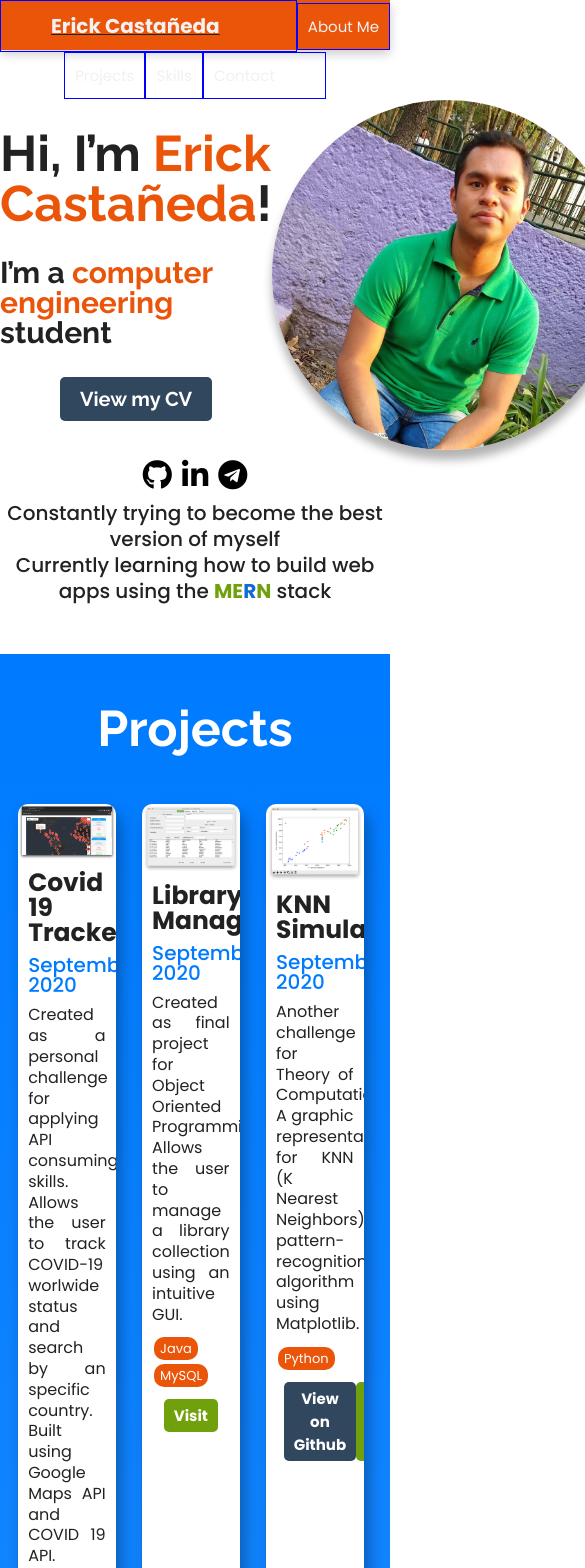
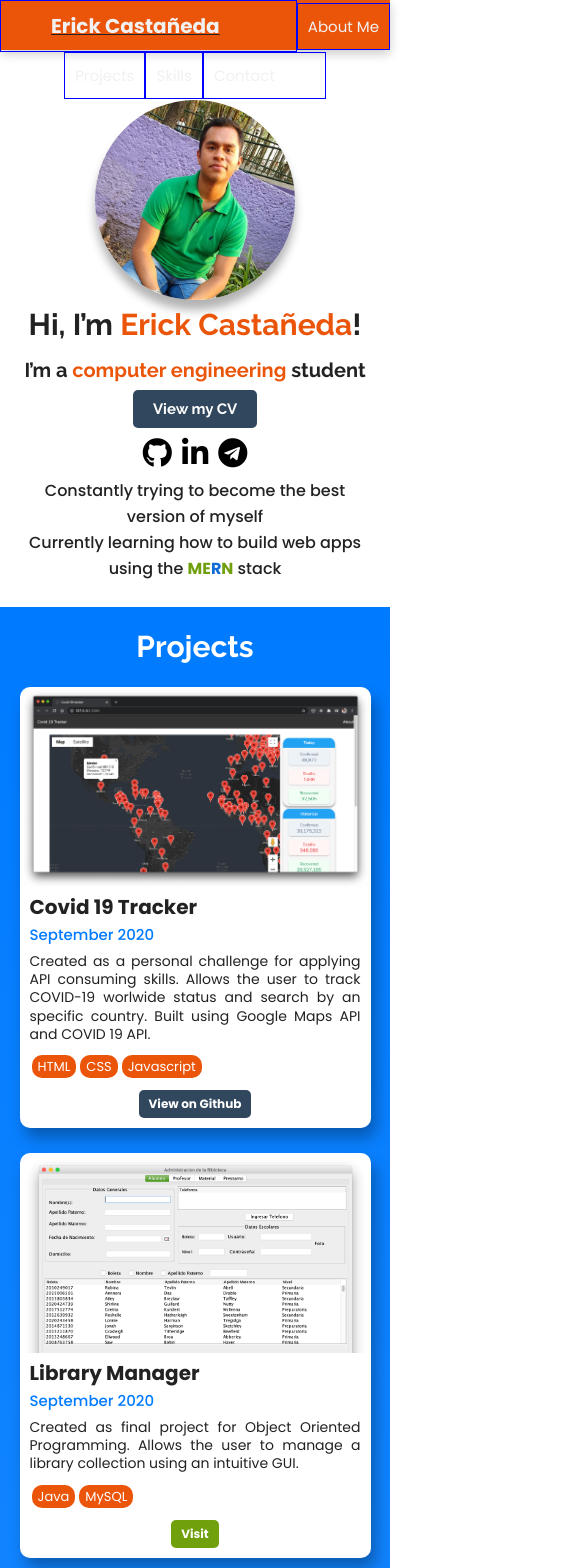
Before and after one commit to erickcm2k/newProjectPortfolio, a React (Create React App) app in the folder portfolio/: page / in a window 390 px wide. Shown: the top 1568 px of the page, 585 px wide, since content can reach past the window. Built offline with nearby package versions, Linux system fonts and the light colour scheme.

Commit message:
adding some media queries to the project

```diff
--- a/portfolio/package.json
+++ b/portfolio/package.json
@@ -8,7 +8,8 @@
     "@testing-library/user-event": "^7.2.1",
     "react": "^16.13.1",
     "react-dom": "^16.13.1",
-    "react-scripts": "3.4.3"
+    "react-scripts": "3.4.3",
+    "sass": "^1.29.0"
   },
   "scripts": {
     "start": "react-scripts start",
--- /dev/null
+++ b/portfolio/src/Components/Container/Container.js
@@ -0,0 +1,11 @@
+import React from "react";
+import classes from "./Container.module.scss";
+const Container = ({ children, ...props }) => {
+  return (
+    <div className={classes.container} {...props}>
+      {children}
+    </div>
+  );
+};
+
+export default Container;
--- /dev/null
+++ b/portfolio/src/Components/Container/Container.module.scss
@@ -0,0 +1,7 @@
+.container {
+    // display: flex;
+    // flex-direction: column;
+  margin: 0 auto;
+  width: 90%;
+  max-width: 125rem;
+}
--- a/portfolio/src/Components/Hero/Hero.css
+++ b/portfolio/src/Components/Hero/Hero.css
@@ -1,6 +1,6 @@
 .hero {
   padding-top: 10rem;
-  padding-bottom: 5rem;
+  margin-bottom: 5rem;
 }
 
 /* Main container for about-me and description */
@@ -17,7 +17,7 @@
   flex-direction: column;
   justify-content: space-evenly;
   align-items: center;
-  /* border: 1px solid red; */
+  text-align: center;
   font-family: "Raleway", sans-serif;
 }
 
@@ -109,3 +109,52 @@
   font-weight: bold;
   color: #106bd6;
 }
+
+@media screen and (max-width: 1024px) {
+}
+@media screen and (max-width: 768px) {
+  .hero-container {
+    flex-direction: column;
+  }
+
+  .picture {
+    order: 1;
+    height: 30rem;
+    width: 30rem;
+  }
+
+  .about-me {
+    order: 2;
+  }
+
+  .about-me--name {
+    font-size: 3rem;
+    margin: 1rem 0;
+  }
+  .about-me--whatiam {
+    font-size: 2rem;
+    margin: 1rem 0;
+  }
+
+  .about-me--button {
+    font-size: 1.5rem;
+  }
+}
+
+@media screen and (max-width: 480px) {
+  .picture {
+    height: 20rem;
+    width: 20rem;
+  }
+
+  .message {
+    font-size: 1.6rem;
+  }
+
+  .hero {
+    margin-bottom: 2.5rem;
+  }
+}
+
+@media screen and (max-width: 320px) {
+}
--- a/portfolio/src/Components/ProjectSection/ProjectCardContainer/ProjectCard/ProjectCard.js
+++ b/portfolio/src/Components/ProjectSection/ProjectCardContainer/ProjectCard/ProjectCard.js
@@ -1,5 +1,5 @@
 import React from "react";
-import classes from "./ProjectCard.module.css";
+import classes from "./ProjectCard.module.scss";
 
 const ProjectCard = (props) => {
   const btnClick = (url) => {
--- a/portfolio/src/Components/ProjectSection/ProjectCardContainer/ProjectCard/ProjectCard.module.css
+++ b/portfolio/src/Components/ProjectSection/ProjectCardContainer/ProjectCard/ProjectCard.module.scss
@@ -74,7 +74,6 @@
   align-self: center;
   justify-content: space-evenly;
   flex-direction: row;
-
 }
 
 .githubButton {
@@ -107,3 +106,47 @@
 .visitButton:hover {
   box-shadow: 0rem 0.5rem 1rem rgba(0, 0, 0, 0.3);
 }
+
+@media screen and (max-width: 1024px) {
+
+  .projectName {
+    font-size: 2rem;
+  }
+
+  .date {
+    font-size: 1.5rem;
+  }
+
+  .description {
+    font-size: 1.4rem;
+  }
+
+  .buttonContainer {
+    margin-top: 1rem;
+  }
+
+  .githubButton {
+    font-size: 1.2rem;
+  }
+
+  .visitButton {
+    font-size: 1.2rem;
+  }
+}
+
+@media screen and (max-width: 768px) {
+  .card {
+    width: 45%;
+    margin-right: 0.5rem;
+  }
+}
+
+@media screen and (max-width: 480px) {
+  .card {
+    width: 100%;
+    margin-right: 0;
+  }
+}
+
+@media screen and (max-width: 320px) {
+}
--- a/portfolio/src/Components/ProjectSection/ProjectCardContainer/ProjectCardContainer.module.css
+++ b/portfolio/src/Components/ProjectSection/ProjectCardContainer/ProjectCardContainer.module.css
@@ -2,6 +2,13 @@
   display: flex;
   flex-wrap: wrap;
   justify-content: space-evenly;
-  padding-top: 5rem;
+  margin-top: 5rem;
   padding-bottom: 5rem;
 }
+
+@media screen and (max-width: 480px) {
+  .projectSection {
+    margin-top: 2.5rem;
+    padding-bottom: 2.5rem;
+  }
+}
--- a/portfolio/src/Components/ProjectSection/ProjectSection.js
+++ b/portfolio/src/Components/ProjectSection/ProjectSection.js
@@ -1,12 +1,11 @@
 import React from "react";
 import classes from "./ProjectSection.module.css";
-import ProjectCardContainer from "./ProjectCardContainer/ProjectCardContainer";
 
-const ProjectSection = () => {
+const ProjectSection = ({ children, ...props }) => {
   return (
-    <section className={classes.projectSection}>
+    <section className={classes.projectSection} {...props}>
       <h1 className={classes.sectionTitle}>Projects</h1>
-      <ProjectCardContainer />
+      {children}
     </section>
   );
 };
--- a/portfolio/src/Components/ProjectSection/ProjectSection.module.css
+++ b/portfolio/src/Components/ProjectSection/ProjectSection.module.css
@@ -11,3 +11,10 @@
   font-weight: bold;
   text-align: center;
 }
+
+@media screen and (max-width: 480px) {
+  .sectionTitle {
+    padding-top: 2.5rem;
+    font-size: 3rem;
+  }
+}
--- a/portfolio/src/Containers/App.js
+++ b/portfolio/src/Containers/App.js
@@ -2,14 +2,24 @@ import React from "react";
 import Hero from "../Components/Hero/Hero";
 import Navbar from "../Components/Navbar/Navbar";
 import ProjectSection from "../Components/ProjectSection/ProjectSection";
+import ProjectCardContainer from "../Components/ProjectSection/ProjectCardContainer/ProjectCardContainer";
+import Container from "../Components/Container/Container";
 import "./reset.css";
 class App extends React.Component {
   render() {
     return (
       <React.Fragment>
         <Navbar />
-        <Hero />
-        <ProjectSection />
+        <Container>
+          <Hero />
+        </Container>
+        {/* ProjectSection wrapper for having the blue background */}
+        <ProjectSection>
+          <Container>
+            <ProjectCardContainer />
+          </Container>
+        </ProjectSection>
+        <Container></Container>
       </React.Fragment>
     );
   }
--- a/portfolio/src/index.js
+++ b/portfolio/src/index.js
@@ -1,5 +1,6 @@
 import React from 'react'
 import ReactDOM from 'react-dom'
 import App from './Containers/App'
+import './index.scss'
 
 ReactDOM.render(<App />, document.getElementById('root'));
```
Also changed, not shown: portfolio/src/index.scss (added), 1 other file (tests, documents, lock files or other folders).
